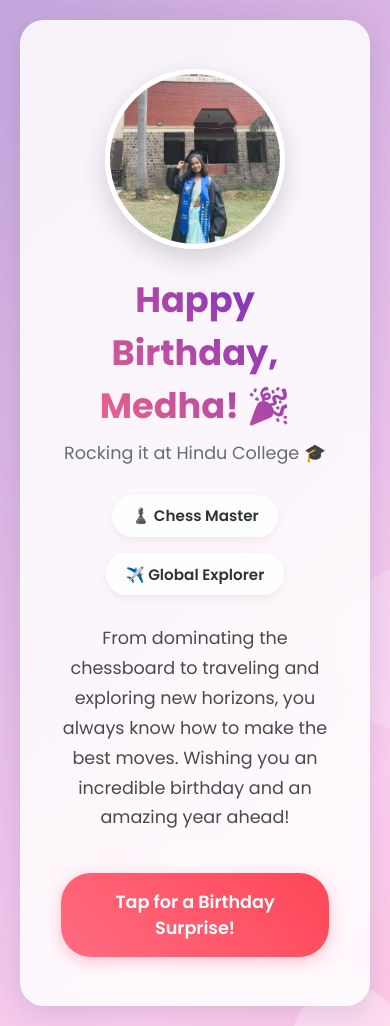
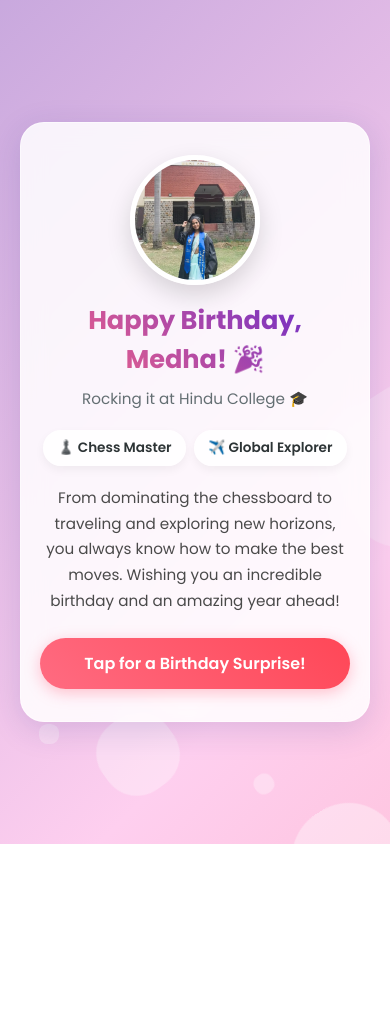
Before and after one commit to Parthapnath/Dummy, a plain HTML site: page index.html in a window 390 px wide. After the commit the page ends 844 px from the top, so only its background shows below. Drawn offline with nearby package versions, Linux system fonts and the light colour scheme.

Commit message:
Second commit

```diff
--- a/index.html
+++ b/index.html
@@ -2,7 +2,7 @@
 <html lang="en">
 <head>
     <meta charset="UTF-8">
-    <meta name="viewport" content="width=device-width, initial-scale=1.0">
+    <meta name="viewport" content="width=device-width, initial-scale=1.0, maximum-scale=1.0, user-scalable=no">
     <title>Happy Birthday Medha!</title>
     <!-- Importing Poppins font -->
     <link href="https://fonts.googleapis.com/css2?family=Poppins:wght@300;400;600;700&display=swap" rel="stylesheet">
@@ -16,19 +16,21 @@
             font-family: 'Poppins', sans-serif;
         }
 
-        body {
-            /* Vibrant Animated Gradient Background */
+        /*
+           FIX: Separated the animated background into its own fixed container.
+           This allows the body to scroll normally on mobile devices if the card is tall.
+        */
+        .bg-wrapper {
+            position: fixed;
+            top: 0;
+            left: 0;
+            width: 100vw;
+            height: 100vh;
+            z-index: -1;
             background: linear-gradient(-45deg, #ff9a9e, #fecfef, #a18cd1, #fbc2eb);
             background-size: 400% 400%;
             animation: gradientBG 15s ease infinite;
-            min-height: 100vh;
-            display: flex;
-            justify-content: center;
-            align-items: center;
-            color: #333;
-            padding: 20px;
-            overflow: hidden; /* Hide scrollbars for floating elements */
-            position: relative;
+            overflow: hidden; /* Only hides floating elements, not the page content */
         }
 
         @keyframes gradientBG {
@@ -37,14 +39,13 @@
             100% { background-position: 0% 50%; }
         }
 
-        /* Floating Background Elements to fill empty space */
+        /* Floating Background Elements */
         .circles {
             position: absolute;
             top: 0;
             left: 0;
             width: 100%;
             height: 100%;
-            overflow: hidden;
             z-index: 0;
         }
 
@@ -76,7 +77,17 @@
             100% { transform: translateY(-1000px) rotate(720deg); opacity: 0; border-radius: 20%; }
         }
 
-        /* Upgraded Glassmorphism Card */
+        /* Body styling restored for safe scrolling */
+        body {
+            min-height: 100vh;
+            display: flex;
+            justify-content: center;
+            align-items: center;
+            color: #333;
+            padding: 20px;
+        }
+
+        /* Main Card */
         .card {
             background: rgba(255, 255, 255, 0.85);
             backdrop-filter: blur(12px);
@@ -84,12 +95,14 @@
             border: 1px solid rgba(255, 255, 255, 0.5);
             border-radius: 24px;
             box-shadow: 0 8px 32px 0 rgba(31, 38, 135, 0.15);
-            max-width: 550px; /* Made wider for desktop */
+            max-width: 550px;
             width: 100%;
             text-align: center;
             padding: 3rem 2.5rem;
             position: relative;
             z-index: 1;
+            /* Adds safe space top and bottom for scrolling on small screens */
+            margin: 20px 0;
         }
 
         /* Profile Photo Styling */
@@ -102,10 +115,6 @@
             border: 5px solid #fff;
             box-shadow: 0 10px 25px rgba(0, 0, 0, 0.15);
             transition: transform 0.3s ease;
-        }
-
-        .photo-container:hover {
-            transform: scale(1.05) rotate(2deg);
         }
 
         .photo-container img {
@@ -152,11 +161,6 @@
             align-items: center;
             gap: 8px;
             box-shadow: 0 4px 10px rgba(0,0,0,0.05);
-            transition: transform 0.2s;
-        }
-
-        .hobby-tag:hover {
-            transform: translateY(-3px);
         }
 
         /* Main Body Text */
@@ -180,11 +184,8 @@
             transition: all 0.3s ease;
             width: 100%;
             box-shadow: 0 4px 15px rgba(255, 107, 129, 0.4);
-        }
-
-        .btn:hover {
-            transform: translateY(-3px) scale(1.02);
-            box-shadow: 0 8px 25px rgba(255, 71, 87, 0.5);
+            /* Prevents double-tap zoom on mobile */
+            touch-action: manipulation;
         }
 
         /* Surprise Message */
@@ -205,19 +206,62 @@
             0% { opacity: 0; transform: scale(0.8); }
             100% { opacity: 1; transform: scale(1); }
         }
+
+        /* FIX: Mobile Responsiveness */
+        @media (max-width: 600px) {
+            .card {
+                padding: 2rem 1.2rem;
+                margin: 10px 0;
+            }
+            .photo-container {
+                width: 130px;
+                height: 130px;
+                margin-bottom: 1rem;
+            }
+            h1 {
+                font-size: 1.6rem;
+            }
+            .subtitle {
+                font-size: 0.95rem;
+                margin-bottom: 1.2rem;
+            }
+            .hobbies {
+                gap: 0.5rem;
+                margin-bottom: 1.2rem;
+            }
+            .hobby-tag {
+                padding: 0.5rem 0.9rem;
+                font-size: 0.85rem;
+            }
+            .message {
+                font-size: 0.95rem;
+                margin-bottom: 1.5rem;
+            }
+            .btn {
+                padding: 0.8rem 1.5rem;
+                font-size: 1rem;
+            }
+            .hidden-message {
+                padding: 1rem;
+                font-size: 0.95rem;
+                margin-top: 1.2rem;
+            }
+        }
     </style>
 </head>
 <body>
 
-    <!-- Floating Background Elements -->
-    <ul class="circles">
-        <li></li><li></li><li></li><li></li><li></li>
-        <li></li><li></li><li></li><li></li><li></li>
-    </ul>
+    <!-- Fixed Background Layer -->
+    <div class="bg-wrapper">
+        <ul class="circles">
+            <li></li><li></li><li></li><li></li><li></li>
+            <li></li><li></li><li></li><li></li><li></li>
+        </ul>
+    </div>
 
+    <!-- Scrollable Content Layer -->
     <div class="card">
         <div class="photo-container">
-            <!-- Referencing the exact file name provided -->
             <img src="screenshot.jpeg" alt="Medha Barooah">
         </div>
 
@@ -240,7 +284,6 @@
         </div>
     </div>
 
-    <!-- Confetti Script -->
     <script src="https://cdn.jsdelivr.net/npm/canvas-confetti@1.6.0/dist/confetti.browser.min.js"></script>
 
     <script>
@@ -248,10 +291,9 @@
         const hiddenMsg = document.getElementById('hiddenMsg');
 
         btn.addEventListener('click', () => {
-            // High-intensity confetti burst
             var duration = 3 * 1000;
             var animationEnd = Date.now() + duration;
-            var defaults = { startVelocity: 30, spread: 360, ticks: 60, zIndex: 0 };
+            var defaults = { startVelocity: 30, spread: 360, ticks: 60, zIndex: 100 }; // Boosted z-index for mobile
 
             function randomInRange(min, max) {
               return Math.random() * (max - min) + min;
@@ -269,10 +311,8 @@
               confetti(Object.assign({}, defaults, { particleCount, origin: { x: randomInRange(0.7, 0.9), y: Math.random() - 0.2 } }));
             }, 250);
 
-            // Show hidden message with new animation
             hiddenMsg.style.display = 'block';
 
-            // Update button
             btn.textContent = 'Keep Celebrating! 🎈';
             btn.style.background = 'linear-gradient(45deg, #1dd1a1, #10ac84)';
             btn.style.boxShadow = '0 8px 25px rgba(29, 209, 161, 0.5)';
```
